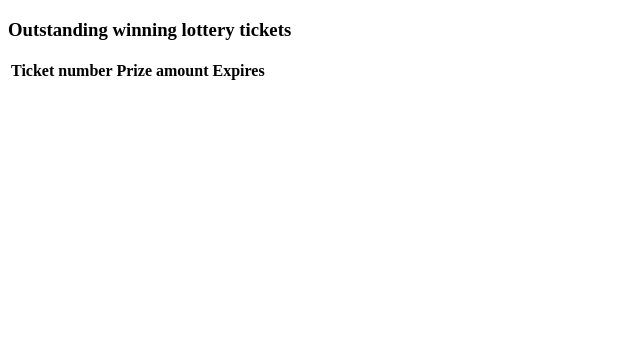
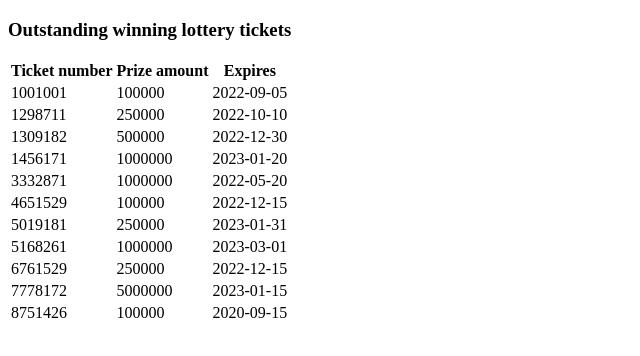
Before and after one commit to BrightBoost/lottery, a plain HTML site: page index.html in a window 1280 px wide. Shown: the whole page, without its empty margins (0-640 px from the left). Drawn offline with Linux system fonts and the light colour scheme.

Commit message:
flat array

```diff
--- a/index.html
+++ b/index.html
@@ -20,5 +20,6 @@
 
     </tbody>
   </table>
+  <script src="./scripts/index.js"></script>
 </body>
 </html>
--- a/scripts/index.js
+++ b/scripts/index.js
@@ -12,10 +12,25 @@ let winningTickets = [
   { tixNum: "8751426", expires: "2020-09-15", prize: 100000 },
 ];
 
-window.onload = function() {
+window.onload = function () {
   loadWinningTicketsTable();
-}
+};
 
 function loadWinningTicketsTable() {
+  const tbody = document.getElementById("winningTicketsTableBody");
+  let length = winningTickets.length;
+  for(let i = 0; i < length; i++) {
+    // for every ticket create a row
+    let row = tbody.insertRow(-1);
+    // add cells to the row for every ticket property
+    let cell0 = row.insertCell(0);
+    cell0.innerHTML = winningTickets[i].tixNum;
 
+    let cell1 = row.insertCell(1);
+    cell1.innerHTML = winningTickets[i].prize;
+
+    let cell2 = row.insertCell(2);
+    cell2.innerHTML = winningTickets[i].expires;
+
+  }
 }
```
